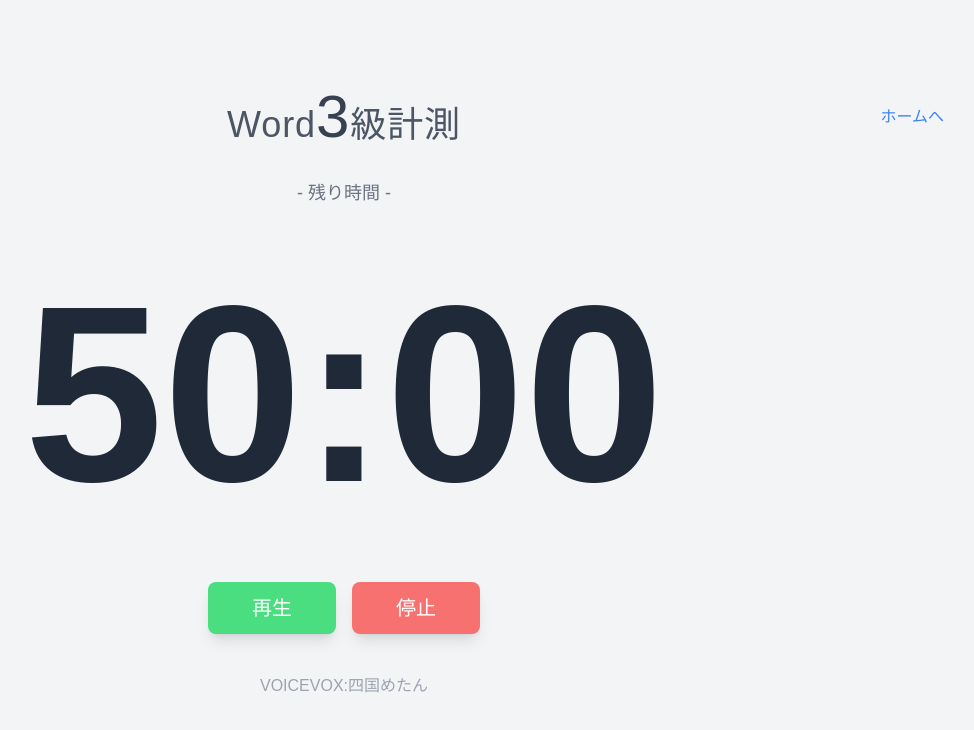
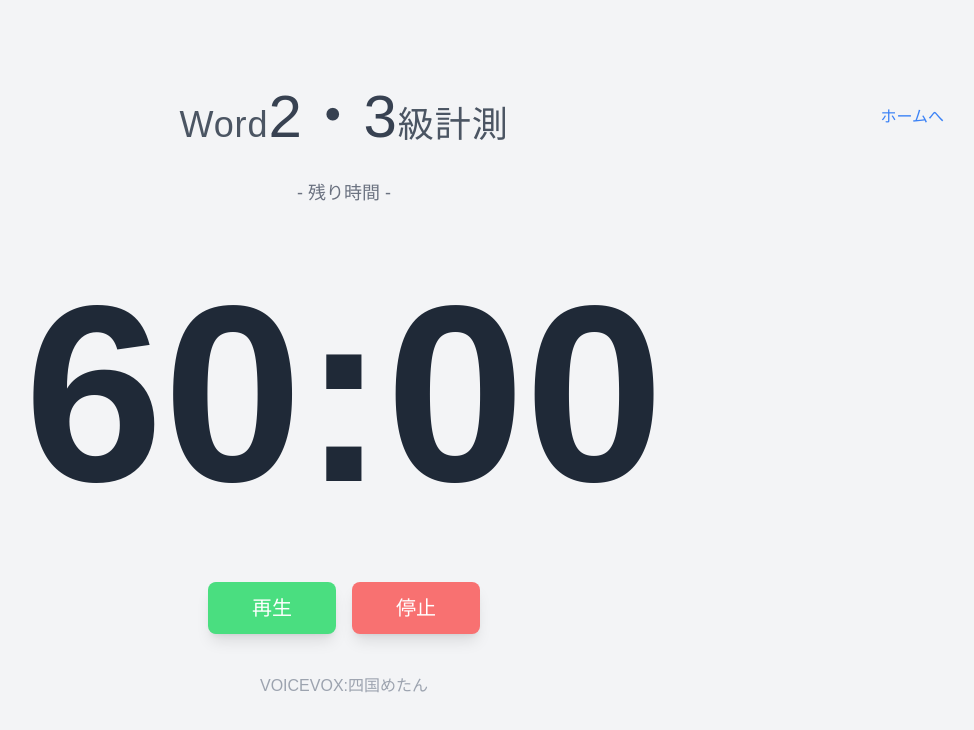
Before and after one commit to kuwa124/cs-timer, a Next.js app: page /wordAll in a window 1280 px wide. Shown: the top 730 px of the page, without its empty margins (296-1270 px from the left). Built offline with nearby package versions, Linux system fonts and the light colour scheme.

Commit message:
✨ Word2・3級の計測ページ作成

```diff
--- /dev/null
+++ b/src/app/(routes)/(testingBefore)/(word)/wordAll/page.tsx
@@ -0,0 +1,29 @@
+import { Header } from '@/components/Header';
+import { Timer } from '@/components/Timer';
+import { getPageData } from '@/constants/pageConfig';
+import { Announcoments } from '@/types/type';
+
+const wordAllTestingAnnouncements: Announcoments[] = [
+  // 60分（3000秒）から経過した分数後にアナウンス
+  // 何分経過後のアナウンスか、わかりやすいように「○○ * 60」で記載
+  { time: 3000 - 30 * 60, file: '/common/03_30minProgress.wav' },
+  { time: 3000 - 40 * 60, file: '/threeLevel/01_10minutesAgo.wav' },
+  { time: 3000 - 45 * 60, file: '/threeLevel/02_5minutesAgo.wav' },
+  { time: 3000 - 47 * 60, file: '/threeLevel/03_3minutesAgo.wav' },
+  { time: 3000 - 49 * 60, file: '/threeLevel/04_1minutesAgo.wav' },
+  { time: 3000 - 50 * 60, file: '/threeLevel/05_end.wav' },
+  { time: 3000 - 55 * 60, file: '/common/05_5minutesAgo.wav' },
+  { time: 3000 - 57 * 60, file: '/common/06_3minutesAgo.wav' },
+  { time: 3000 - 59 * 60, file: '/common/07_1minutesAgo.wav' },
+];
+
+const Word3AllTesting = () => {
+  return (
+    <div className='flex flex-col items-center justify-center min-h-screen bg-gray-100'>
+      <Header title={getPageData('WORD_ALL').titleConfig} />
+      <Timer announcements={wordAllTestingAnnouncements} time={3600} />
+    </div>
+  );
+};
+
+export default Word3AllTesting;
--- a/src/constants/navigation.ts
+++ b/src/constants/navigation.ts
@@ -14,6 +14,10 @@ export const navigationButtons: NavigationButton[] = [
     path: getPageData('WORD3_BEFORE_TESTING').path, // クリック時の移動先URL
   },
   {
+    titleConfig: getPageData('WORD_ALL').titleConfig, // ボタンに表示するテキスト
+    path: getPageData('WORD_ALL').path, // クリック時の移動先URL
+  },
+  {
     titleConfig: getPageData('EXCEL3_CLASS').titleConfig, // ボタンに表示するテキスト
     path: getPageData('EXCEL3_CLASS').path, // クリック時の移動先URL
   },
--- a/src/constants/pageConfig.ts
+++ b/src/constants/pageConfig.ts
@@ -23,6 +23,16 @@ export const PAGE_CONFIG: PageConfig = {
     },
     path: '/word3BeforeTesting',
   },
+
+  // Word2級、3級計測ページの設定
+  WORD_ALL: {
+    titleConfig: {
+      subject: 'Word',
+      level: '2・3',
+      examMode: '級計測',
+    },
+    path: '/wordAll',
+  },
   // Excel3級計測ページの設定
   EXCEL3_CLASS: {
     titleConfig: {
@@ -32,6 +42,7 @@ export const PAGE_CONFIG: PageConfig = {
     },
     path: '/excel3Class',
   },
+  // Excel3級計測試験前ページの設定
   EXCEL3_BEFORE_TESTING: {
     titleConfig: {
       subject: 'Excel',
```
